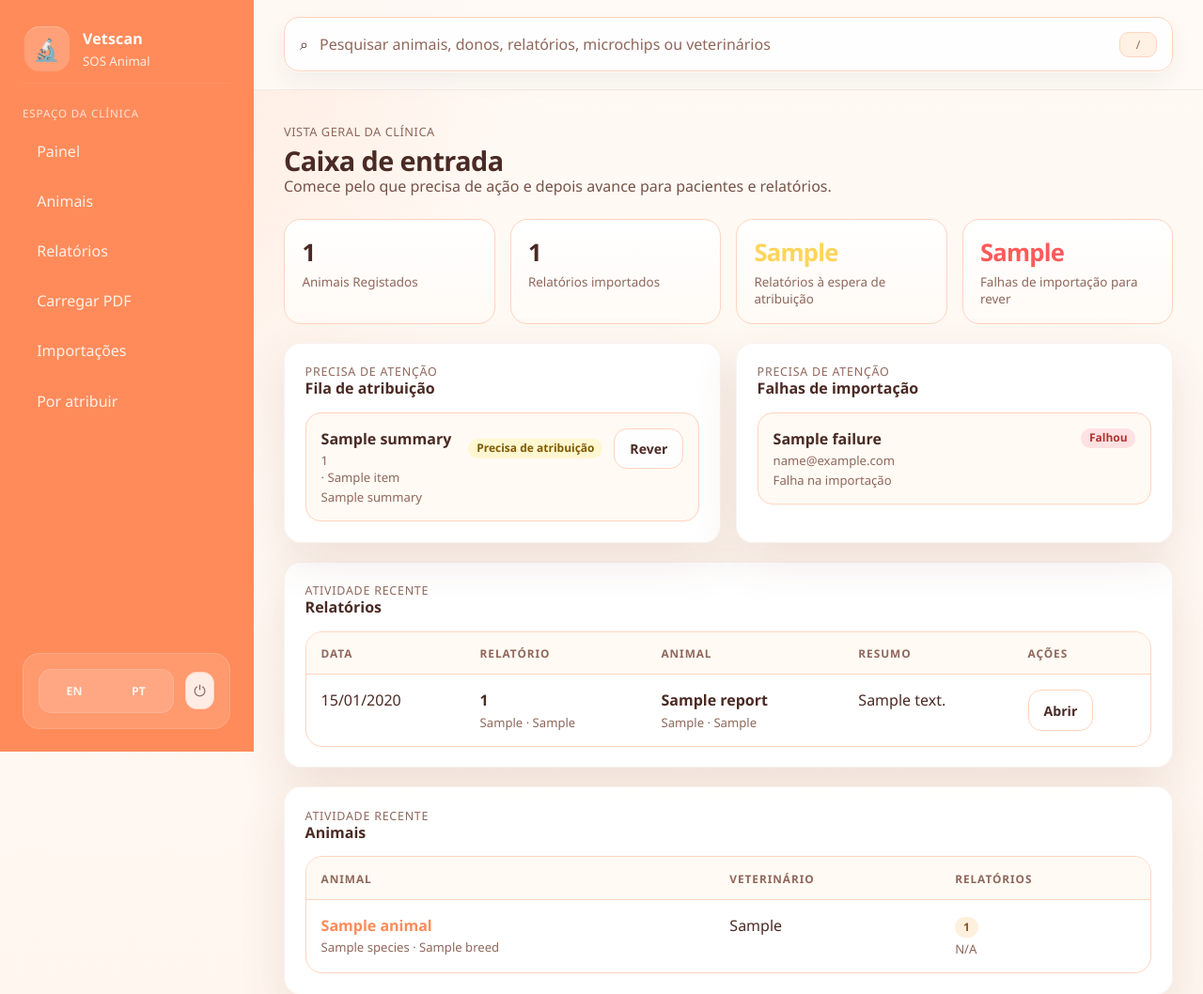
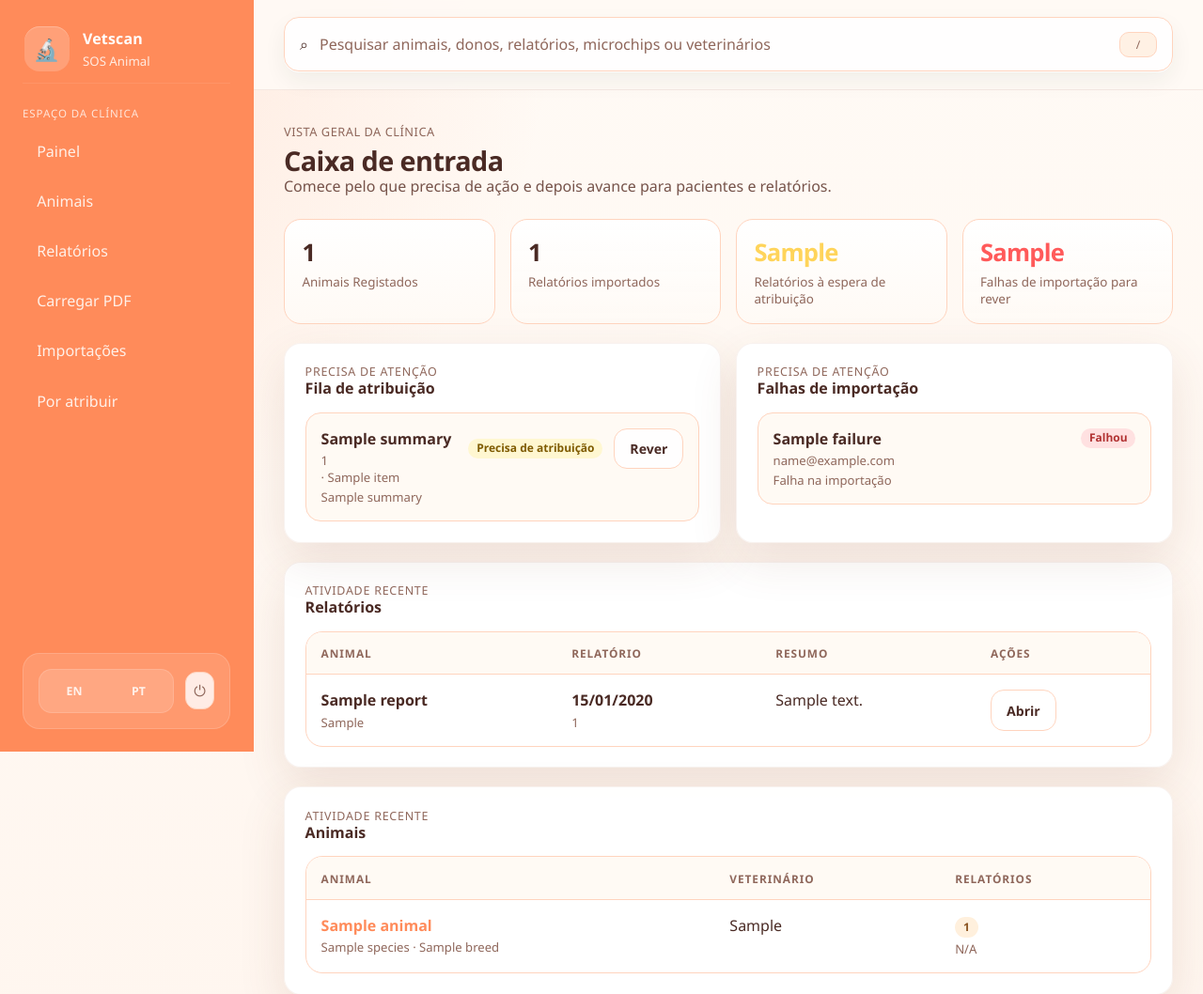
Before and after one commit to jomoormann/vetscan, a FastAPI app: template templates/index.html in a window 1280 px wide. Shown: the top 1058 px of the page at 94% size. Run offline with FastAPI, Linux system fonts and the light colour scheme; the template is opened without the code that fills it: most values are stand-ins (such as "Sample title", 1, 10 or a date in 2020); parts of the project's set-up code (start-up, migrations or seed data) failed here and were passed over; some libraries are stand-ins or nearby versions.

Commit message:
Align dashboard activity tables

```diff
--- a/templates/index.html
+++ b/templates/index.html
@@ -106,9 +106,8 @@
             <table>
                 <thead>
                     <tr>
-                        <th>{{ t(lang, 'common.date') }}</th>
+                        <th>{{ t(lang, 'common.animal') }}</th>
                         <th>{{ t(lang, 'common.report') }}</th>
-                        <th>{{ t(lang, 'common.animal') }}</th>
                         <th class="desktop-hide">{{ t(lang, 'common.summary') }}</th>
                         <th>{{ t(lang, 'common.actions') }}</th>
                     </tr>
@@ -116,15 +115,14 @@
                 <tbody>
                     {% for report in recent_reports %}
                     <tr>
-                        <td>{{ report.test_date|format_date if report.test_date else '--' }}</td>
+                        <td>
+                            <div class="table-title">{{ report.animal_name }}</div>
+                            <div class="table-meta">{{ report.animal_species or '--' }}</div>
+                        </td>
                         <td>
                             {% set recent_label = report.report_number or report.external_report_id or ('Report ' ~ report.id) %}
-                            <div class="table-title text-truncate" style="max-width: 14rem;" title="{{ recent_label }}">{{ recent_label|short_report_label(20) }}</div>
-                            <div class="table-meta">{{ report.display_type }} · {{ report.source_system or '--' }}</div>
-                        </td>
-                        <td>
-                            <div class="table-title">{{ report.animal_name }}</div>
-                            <div class="table-meta">{{ report.animal_species or '--' }}{% if report.responsible_vet %} · {{ report.responsible_vet }}{% endif %}</div>
+                            <div class="table-title">{{ report.test_date|format_date if report.test_date else '--' }}</div>
+                            <div class="table-meta text-truncate" style="max-width: 16rem;" title="{{ recent_label }}">{{ recent_label|short_report_label(24) }}</div>
                         </td>
                         <td class="desktop-hide">{{ report.summary }}</td>
                         <td><a href="/session/{{ report.id }}" class="btn btn-secondary">{{ t(lang, 'common.open') }}</a></td>
```
